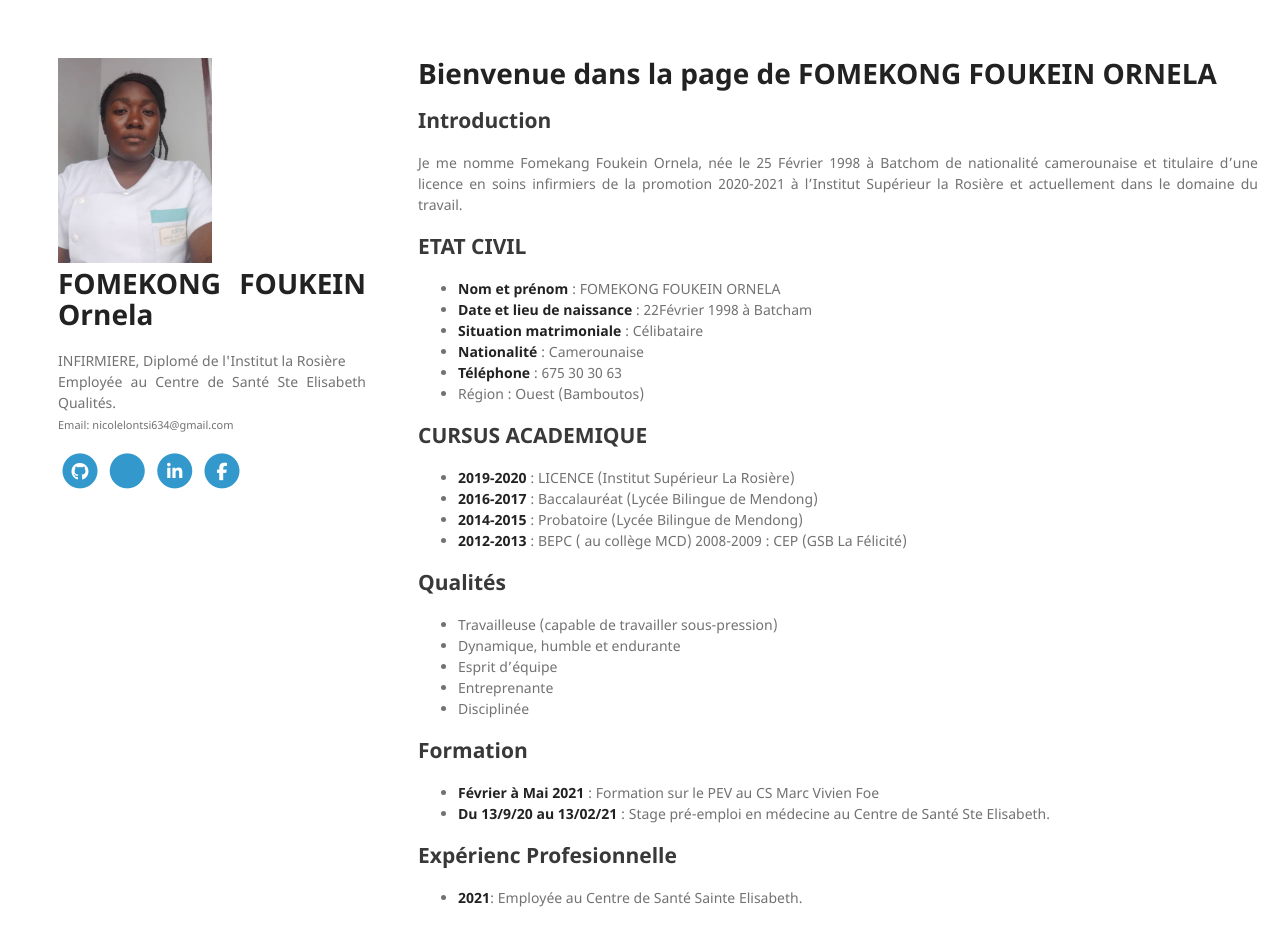
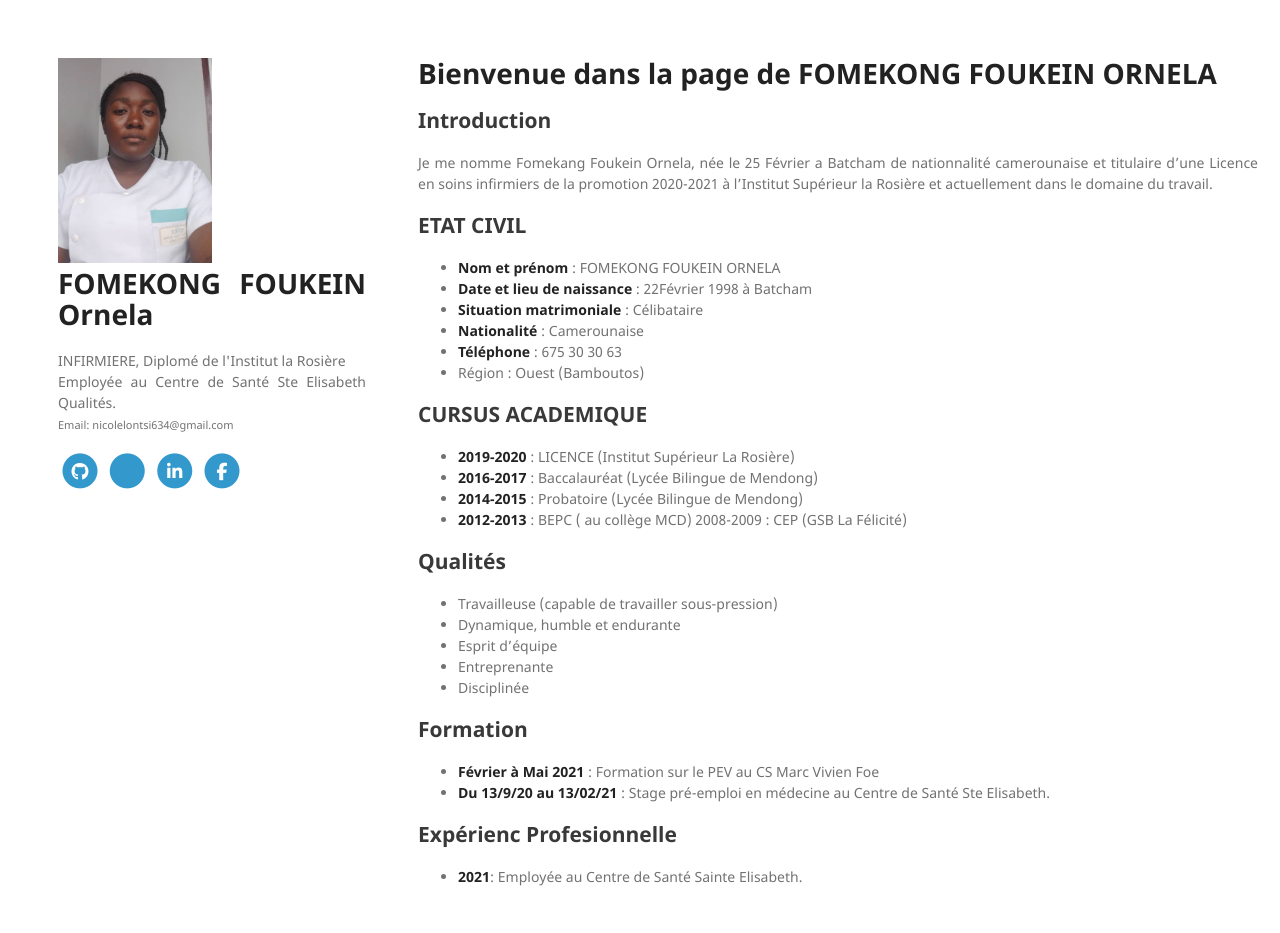
Before and after one commit to ornela1998/ornela1998.github.io, a Jekyll site: the page built from index.md, in a window 1280 px wide and 1362 px high, cut to the strip 0-933 px from the top of the window. Built offline with Jekyll 4.4.1, drawn with Linux system fonts in a browser that asks for light colours; nearby versions of some CDN libraries; our own code applies the rules of GitHub Pages for plain Markdown files; a style sheet for code colours, icons or effects is not loaded.

Commit message:
Update index.md

```diff
--- a/index.md
+++ b/index.md
@@ -2,7 +2,7 @@
 
 ## Introduction
 
-Je me nomme Fomekang Foukein Ornela, née le 25 Février 1998 à Batchom de nationalité camerounaise et titulaire d'une licence en soins infirmiers de la promotion 2020-2021 à l'Institut Supérieur la Rosière et actuellement dans le domaine du travail.
+Je me nomme Fomekang Foukein Ornela, née le 25 Février a Batcham de nationnalité camerounaise et titulaire d’une Licence en soins infirmiers de la promotion 2020-2021 à l’Institut Supérieur la Rosière et actuellement dans le domaine du travail.
 
 ## ETAT CIVIL
 
```
